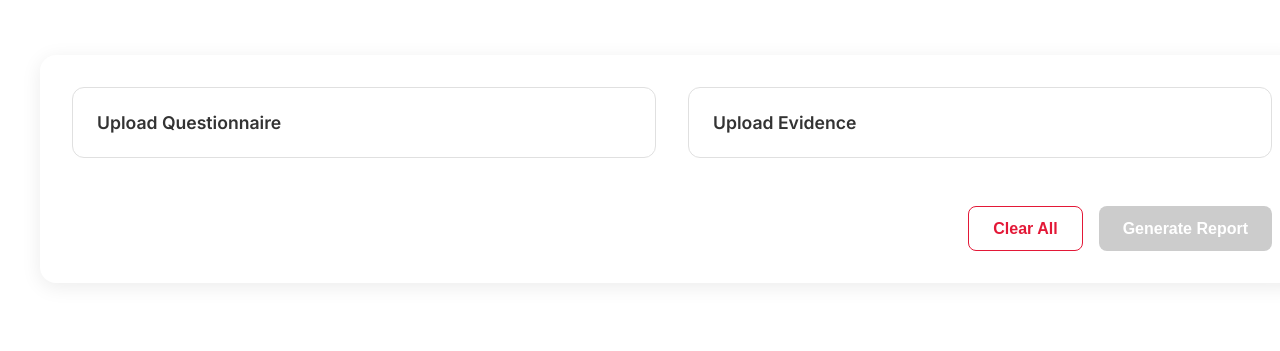
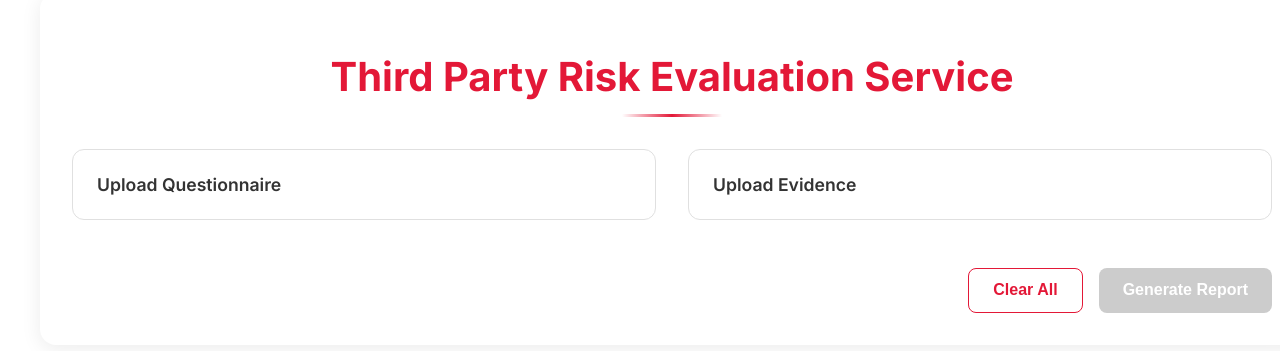
Before and after one commit to akshayphate/report-generation, a Next.js app: page /summarize in a window 1280 px wide. Shown: the part 255-606 px from the top of the page. Built offline with nearby package versions, Linux system fonts and the light colour scheme.

Commit message:
Add heading 'Third Party Risk Evaluation Service' with styling

```diff
--- a/pages/summarize.tsx
+++ b/pages/summarize.tsx
@@ -74,6 +74,7 @@ export default function Summarize() {
   return (
     <div className={styles.container}>
       <div className={styles.topSection}>
+        <h1 className={styles.heading}>Third Party Risk Evaluation Service</h1>
         <div className={styles.uploadSection}>
           <div className={styles.uploadControls}>
             <div className={styles.uploadGroup}>
--- a/styles/Summarize.module.css
+++ b/styles/Summarize.module.css
@@ -241,6 +241,27 @@
   font-size: 1.1rem;
 }
 
+.heading {
+  text-align: center;
+  color: #E31837;
+  font-size: 2.5rem;
+  font-weight: 700;
+  margin-bottom: 2rem;
+  padding-bottom: 1rem;
+  position: relative;
+}
+
+.heading::after {
+  content: '';
+  position: absolute;
+  bottom: 0;
+  left: 50%;
+  transform: translateX(-50%);
+  width: 100px;
+  height: 3px;
+  background: linear-gradient(to right, transparent, #E31837, transparent);
+}
+
 @media (max-width: 768px) {
   .container {
     padding: 1rem;
@@ -268,4 +289,9 @@
   .reportHeader h2 {
     font-size: 1.8rem;
   }
+
+  .heading {
+    font-size: 1.8rem;
+    margin-bottom: 1.5rem;
+  }
 }
```
Also changed, not shown: 1 other file (tests, documents, lock files or other folders).
